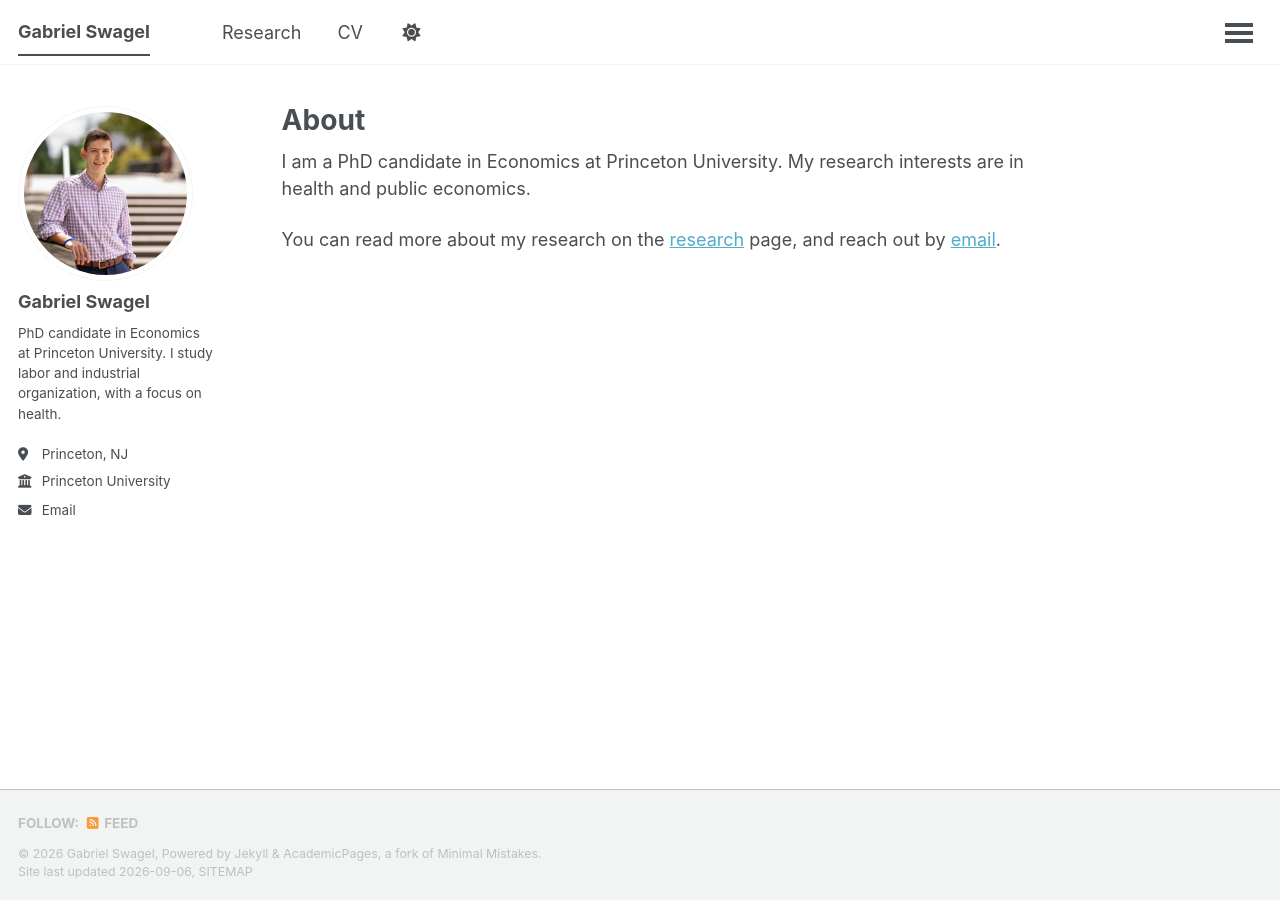
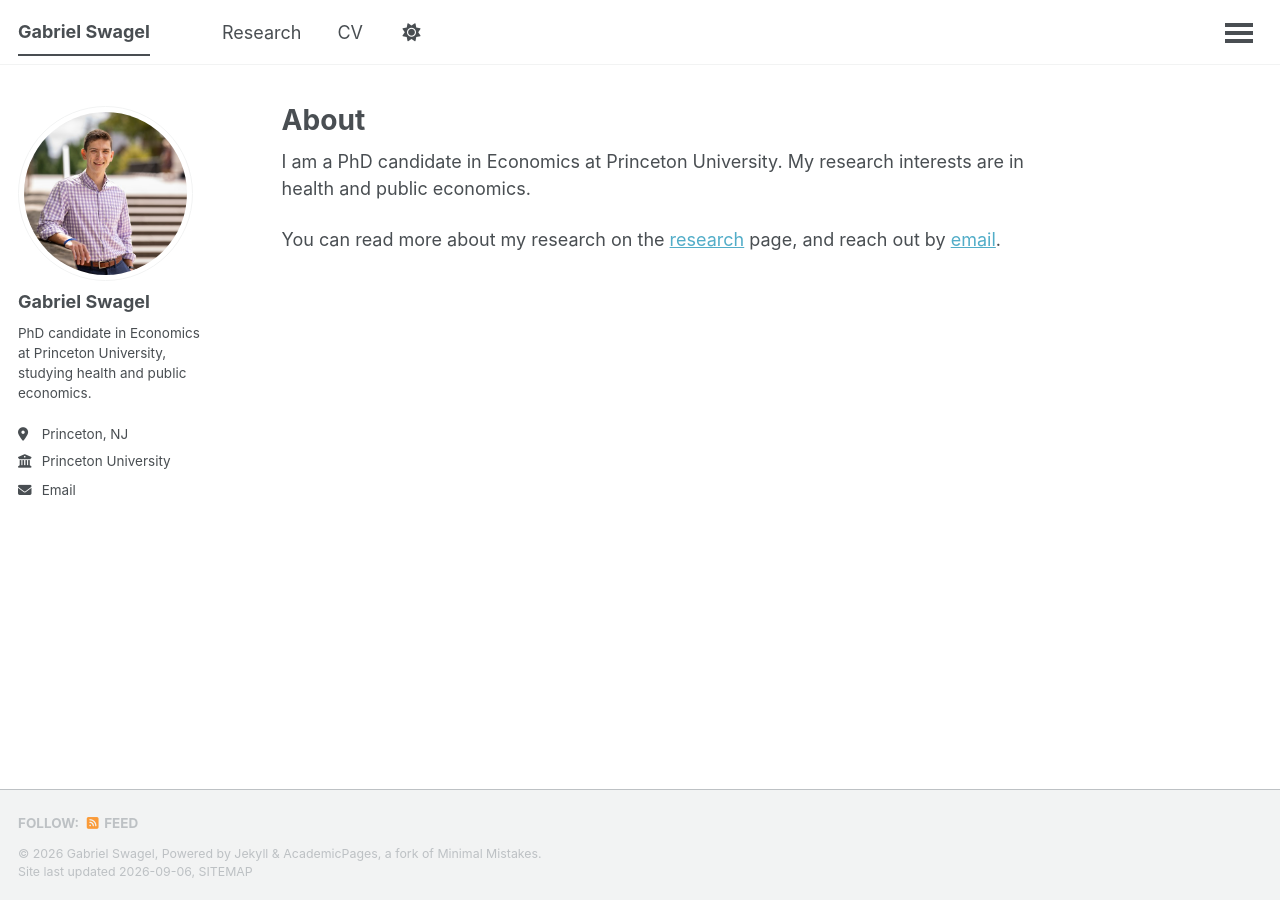
Before and after one commit to gswagel/gswagel.github.io, a Jekyll site: the page built from _pages/about.md, in a window 1280 px wide. Built offline with Jekyll 4.4.1, drawn with Linux system fonts in a browser that asks for light colours; a script that is not in the unit is left out.

Commit message:
Update sidebar bio to match About page framing
Co-Authored-By: Claude Sonnet 5 <noreply@anthropic.com>
Claude-Session: https://claude.ai/code/session_01YEViSMF9ih9ZGTuJMb1od1

```diff
--- a/_config.yml
+++ b/_config.yml
@@ -25,7 +25,7 @@ author:
   avatar           : "profile.jpg"
   name             : "Gabriel Swagel"
   pronouns         : # example: "she/her"
-  bio              : "PhD candidate in Economics at Princeton University. I study labor and industrial organization, with a focus on health."
+  bio              : "PhD candidate in Economics at Princeton University, studying health and public economics."
   location         : "Princeton, NJ"
   employer         : "Princeton University"
   uri              : # URL
```
